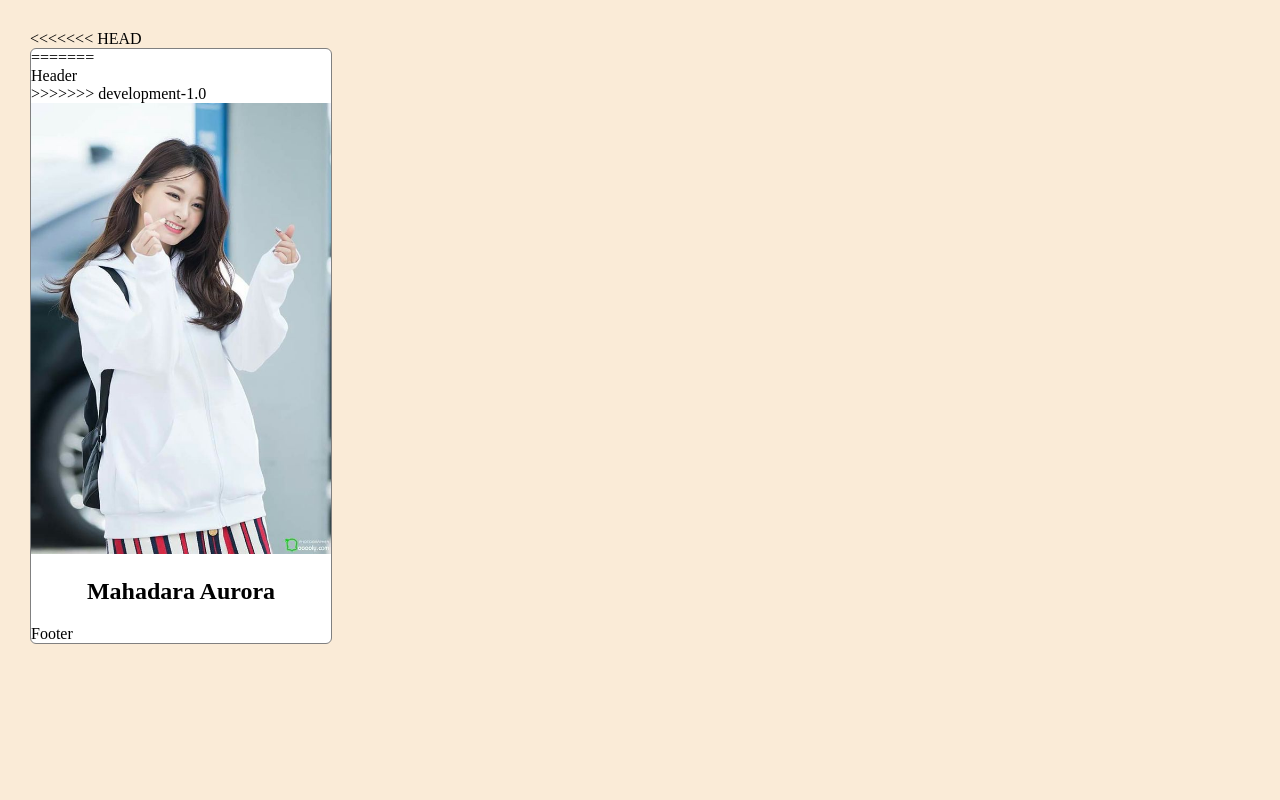
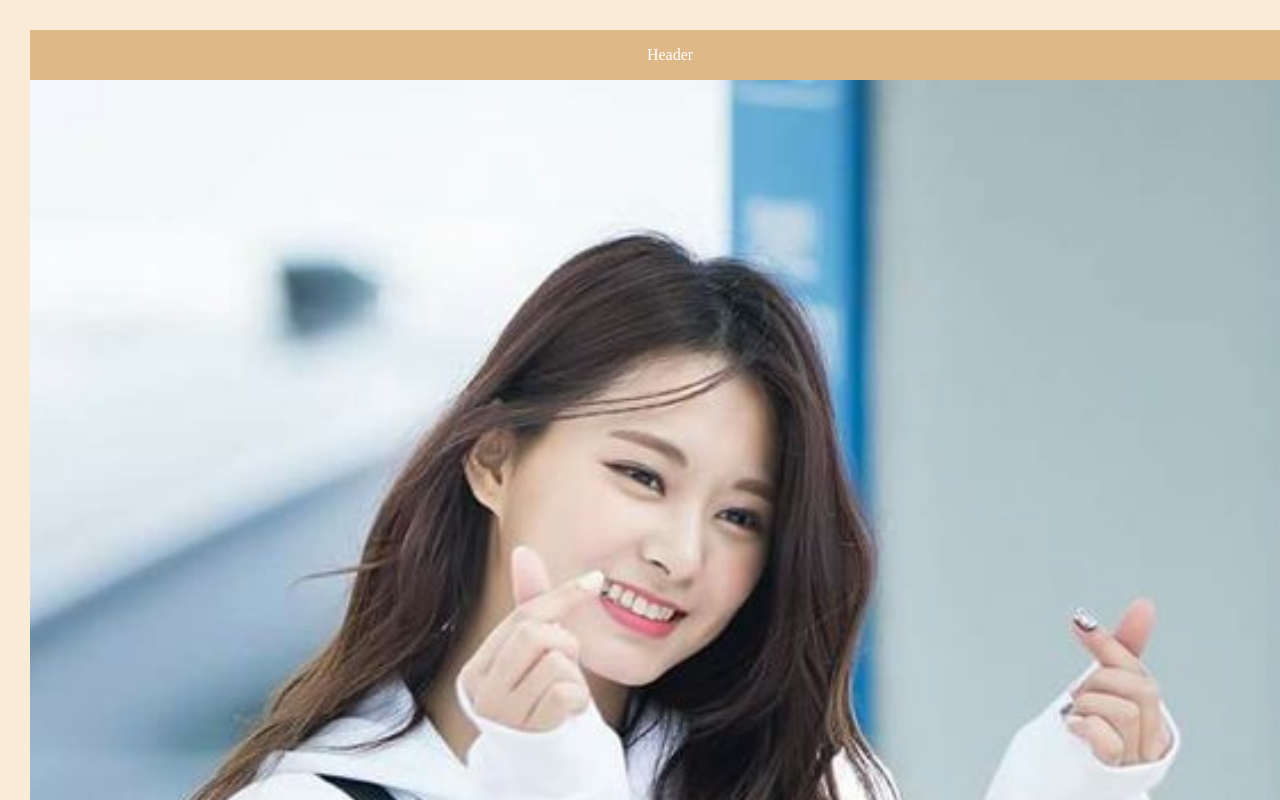
Before and after one commit to mahadarawr/my-repo-from-remote, a plain HTML site: page index.html in a window 1280 px wide. Shown: the top 800 px of the page. Drawn offline with Linux system fonts and the light colour scheme.

Commit message:
save changes

```diff
--- a/index.html
+++ b/index.html
@@ -4,12 +4,8 @@
         <link rel="stylesheet" href="style.css">
     </head>
     <body>
-<<<<<<< HEAD
-    <div id="profile-container">
-=======
     <div id="header">Header</div>
    <div id="profile=container">
->>>>>>> development-1.0
     <img id="profile-image" src="images/tzuyu.jpg" alt="profile image" />
     <h2 id="profile-name">Mahadara Aurora</h2>
 </div>
--- a/style.css
+++ b/style.css
@@ -19,11 +19,17 @@ body {
  #profile-name{
     text-align: center;
 }
-<<<<<<< HEAD
+
 #footer {
-=======
+width: 100%;
+height: 50px;
+line-height: 50px;
+background-color: burlywood;
+text-align: center;
+color: white;
+}
+
 #header {
->>>>>>> development-1.0
    width: 100%;
    height: 50px;
    line-height: 50px;
```
